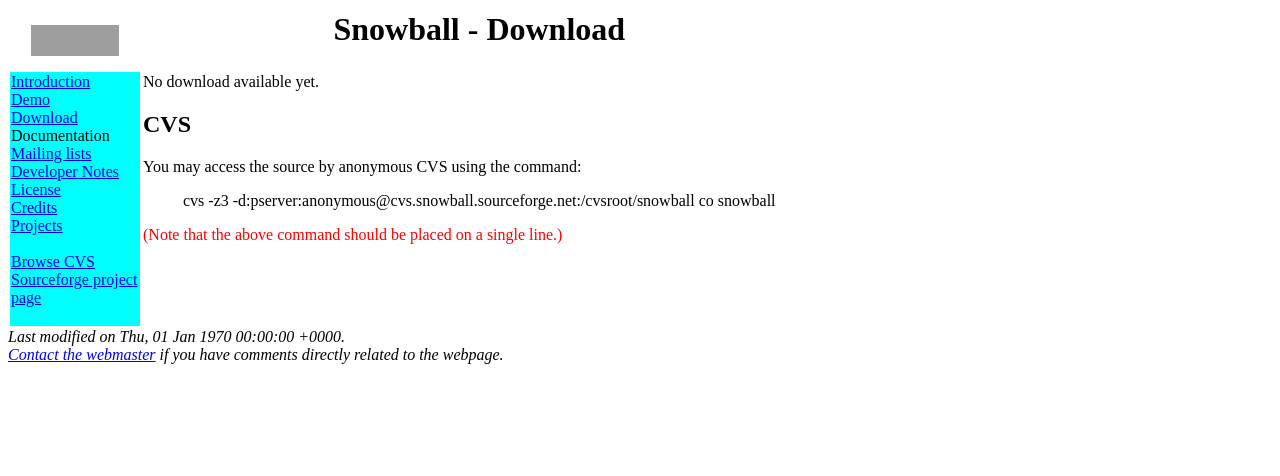
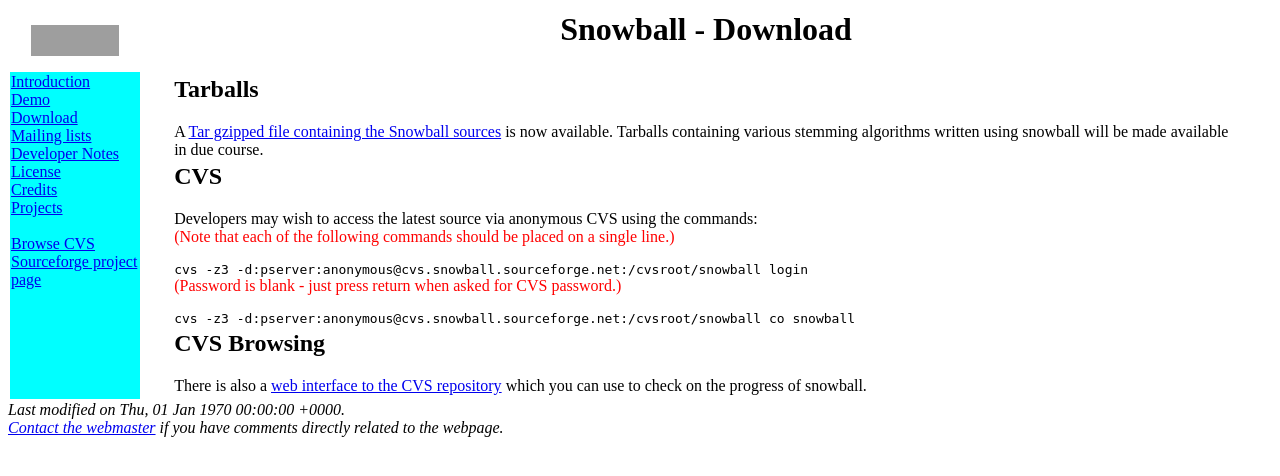
Before and after one commit to snowballstem/snowball-website, a PHP site: page /download.php in a window 1280 px wide. Shown: the top 476 px of the page. Run offline with PHP 8.4, Linux system fonts and the light colour scheme; grey boxes are pictures that could not be loaded.

Commit message:
Convert all toplevel pages to include their content in <TR><TD> tags, so that the formatting consistently has a whitespace border round the body of the page. Unlink the "Documentation" page: not appropriate at present time.
git-svn-id: svn+userv://snowball.tartarus.org/snowball/trunk/website@79 633ccae0-01f4-0310-8c99-d3591da6f01f

```diff
--- a/credits.php
+++ b/credits.php
@@ -2,6 +2,7 @@
   require "menu.inc";
   displayHeader("Credits");
 ?>
+<TR><TD>
 <p>
 
 Snowball, and all of the current stemming algorithms were written by
@@ -27,4 +28,5 @@ The website and project hosting is performed by
 thanks are due.
 
 </p>
+</TD></TR>
 <?php displayFooter(); ?>
--- a/developers.php
+++ b/developers.php
@@ -2,6 +2,7 @@
   require "menu.inc";
   displayHeader("Developers");
 ?>
+<TR><TD>
 <p>
 
 If you feel that you could make a useful contribution to the development of
@@ -77,4 +78,5 @@ If you think of any other notes which should be added, then feel free to
 update this webpage.
 
 </p>
+</TD></TR>
 <?php displayFooter(); ?>
--- a/download.php
+++ b/download.php
@@ -2,21 +2,48 @@
   require "menu.inc";
   displayHeader("Download");
 ?>
+
+<TR><TD>
+<h2>Tarballs</h2>
+
+A <A HREF="texts/snowball.tgz">Tar gzipped file containing the Snowball sources</A> is now available.
+
+Tarballs containing various stemming algorithms written using snowball will be made available in due course.
+
+</TD></TR>
+<TR><TD>
+<p>
+<h2>CVS</h2>
+
+<p>
+Developers may wish to access the latest source via anonymous CVS using the commands:
+<br>
+<font color="red">
+  (Note that each of the following commands should be placed on a single line.)
+</font>
+<p>
+<tt>
+ cvs -z3 -d:pserver:anonymous@cvs.snowball.sourceforge.net:/cvsroot/snowball login
+</tt>
+<br>
+<font color="red">
+  (Password is blank - just press return when asked for CVS password.)
+</font>
 <p>
 
-No download available yet.
+<tt>
+ cvs -z3 -d:pserver:anonymous@cvs.snowball.sourceforge.net:/cvsroot/snowball co snowball
+</tt>
 
-</p>
-<h2>CVS</h2>
+</TD></TR>
+<TR><TD>
 <p>
+<h2>CVS Browsing</h2>
 
-You may access the source by anonymous CVS using the command:
-<blockquote>
- cvs -z3 -d:pserver:anonymous@cvs.snowball.sourceforge.net:/cvsroot/snowball co snowball
-</blockquote>
-<font color="red">
-  (Note that the above command should be placed on a single line.)
-</font>
+<p>
+There is also a
+<A HREF="http://cvs.sourceforge.net/cgi-bin/viewcvs.cgi/snowball/">web interface to the CVS repository</A>
+which you can use to check on the progress of snowball.
 
-</p>
+</TD></TR>
 <?php displayFooter(); ?>
--- a/license.php
+++ b/license.php
@@ -2,6 +2,7 @@
   require "menu.inc";
   displayHeader("License");
 ?>
+<TR><TD>
 <p>
 
 All the software given out on this Snowball site is covered by the BSD License (see
@@ -26,4 +27,5 @@ text of the Snowball software.
 
 
 </p>
+</TD></TR>
 <?php displayFooter(); ?>
--- a/lists.php
+++ b/lists.php
@@ -2,6 +2,7 @@
   require "menu.inc";
   displayHeader("Mailing Lists");
 ?>
+<TR><TD>
 <p>
 
 There are two mailing lists related to Snowball:
@@ -20,6 +21,7 @@ announcements will also be posted to this list.
 is a readonly list.  Whenever a change is made to Snowball, a message will
 automatically be sent to this list: it is therefore fairly high volume, and
 only of interest to people actively working on Snowball.
+<br>
 <a href="http://www.geocrawler.com/redir-sf.php3?list=snowball-commits">Archives</A>
 
 </p><p>
@@ -27,4 +29,5 @@ only of interest to people actively working on Snowball.
 (You can subscribe to the lists by following the appropriate links above.)
 
 </p>
+</TD></TR>
 <?php displayFooter(); ?>
--- a/menu.inc
+++ b/menu.inc
@@ -29,7 +29,7 @@ function displayMenu()
   menuEntry("Introduction", "/index.php");
   menuEntry("Demo", "/demo.php");
   menuEntry("Download", "/download.php");
-  menuEntry("Documentation", "/documentation.php");
+  #menuEntry("Documentation", "/documentation.php");
   menuEntry("Mailing lists", "/lists.php");
   menuEntry("Developer Notes", "/developers.php");
   menuEntry("License", "/license.php");
@@ -67,7 +67,7 @@ function displayHeader($title)
 <h1 align=center><?php echo $fulltitle ?></h1>
 </td></tr>
 <tr><?php displayMenu(); ?><td valign=top>
-<table width=75% align=center cols=1>
+<table width=95% align=center cols=1>
 <?php
 }
 
--- a/projects.php
+++ b/projects.php
@@ -2,6 +2,7 @@
   require "menu.inc";
   displayHeader("Projects");
 ?>
+<TR><TD>
 <p>
 
 This page will list projects which make use of snowball.
@@ -12,4 +13,5 @@ However, as yet, we know of no such projects.
 you have a project that you would like to be listed here.
 
 </p>
+<TD><TR>
 <?php displayFooter(); ?>
```
